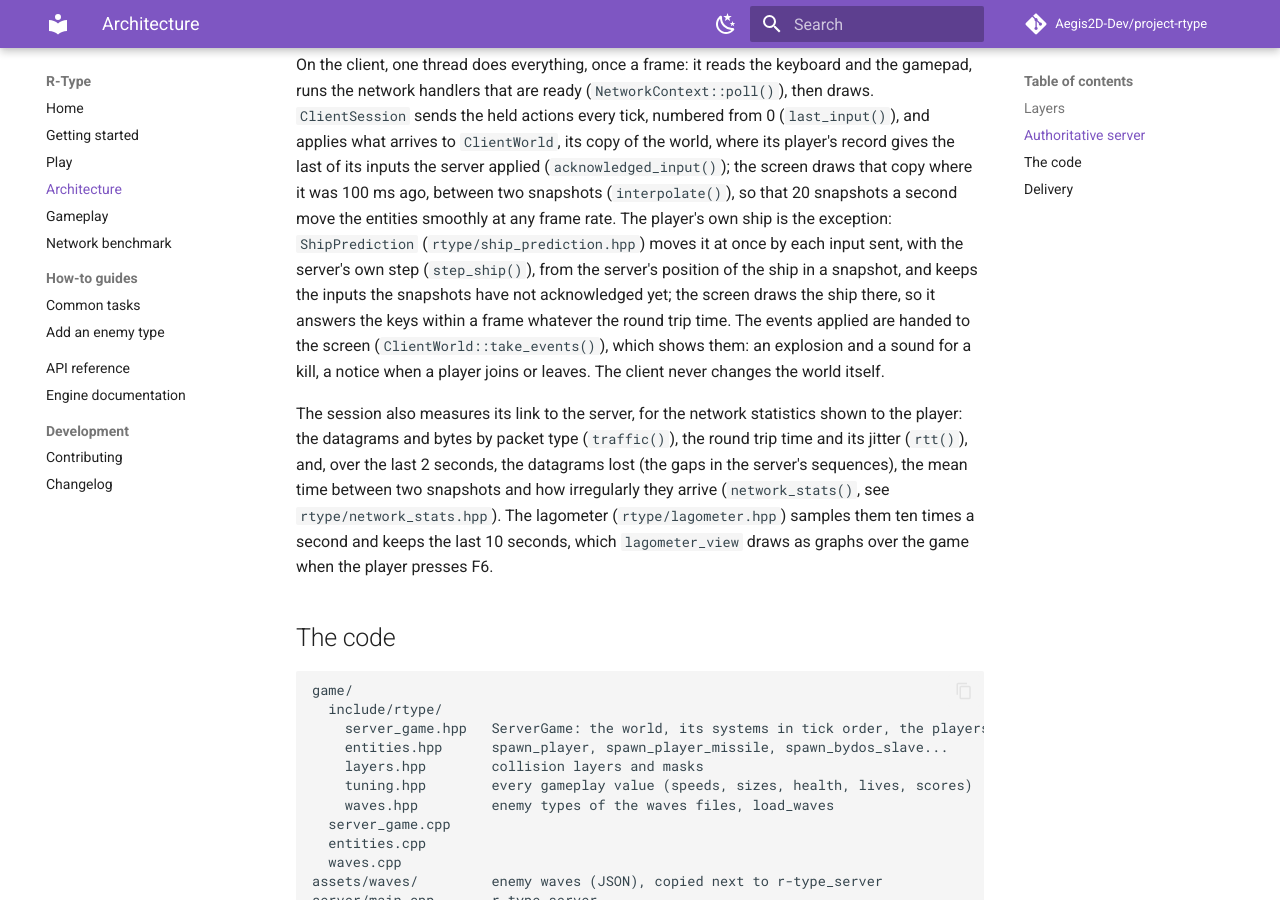
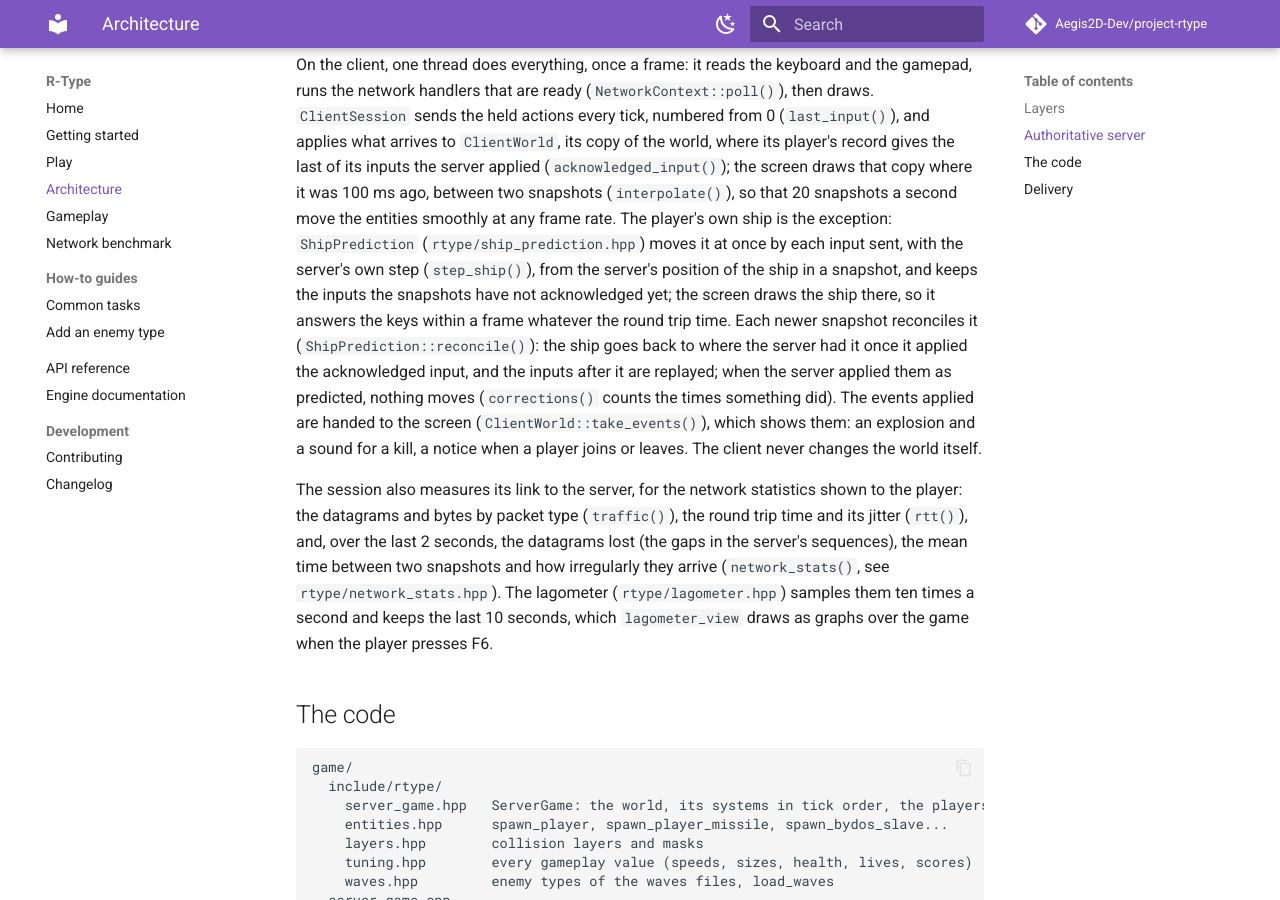
Before and after one commit to Aegis2D-Dev/project-rtype, an MkDocs documentation site: the page built from docs/architecture.md, in a window 1280 px wide and 900 px high, scrolled down 2641 px. Built offline with MkDocs 1.6.1 and Material for MkDocs 9.7.7, drawn with Linux system fonts in a browser that asks for light colours; comment, search, counter and statistics services are not loaded.

Commit message:
feat(docs): documented server reconciliation and updated changelogs

```diff
--- a/docs/architecture.md
+++ b/docs/architecture.md
@@ -126,7 +126,11 @@ snapshots a second move the entities smoothly at any frame rate. The player's ow
 the exception: `ShipPrediction` (`rtype/ship_prediction.hpp`) moves it at once by each input
 sent, with the server's own step (`step_ship()`), from the server's position of the ship in
 a snapshot, and keeps the inputs the snapshots have not acknowledged yet; the screen draws
-the ship there, so it answers the keys within a frame whatever the round trip time. The events applied are handed to the screen
+the ship there, so it answers the keys within a frame whatever the round trip time. Each
+newer snapshot reconciles it (`ShipPrediction::reconcile()`): the ship goes back to where the
+server had it once it applied the acknowledged input, and the inputs after it are replayed;
+when the server applied them as predicted, nothing moves (`corrections()` counts the
+times something did). The events applied are handed to the screen
 (`ClientWorld::take_events()`), which shows them: an explosion and a sound for a kill, a
 notice when a player joins or leaves. The client never changes the world itself.
 
```
Also changed, not shown: CHANGELOG.md (+1 -0 lines), changelogs/2026-11-04-client-reconciliation.md (added, +56 -0 lines).
